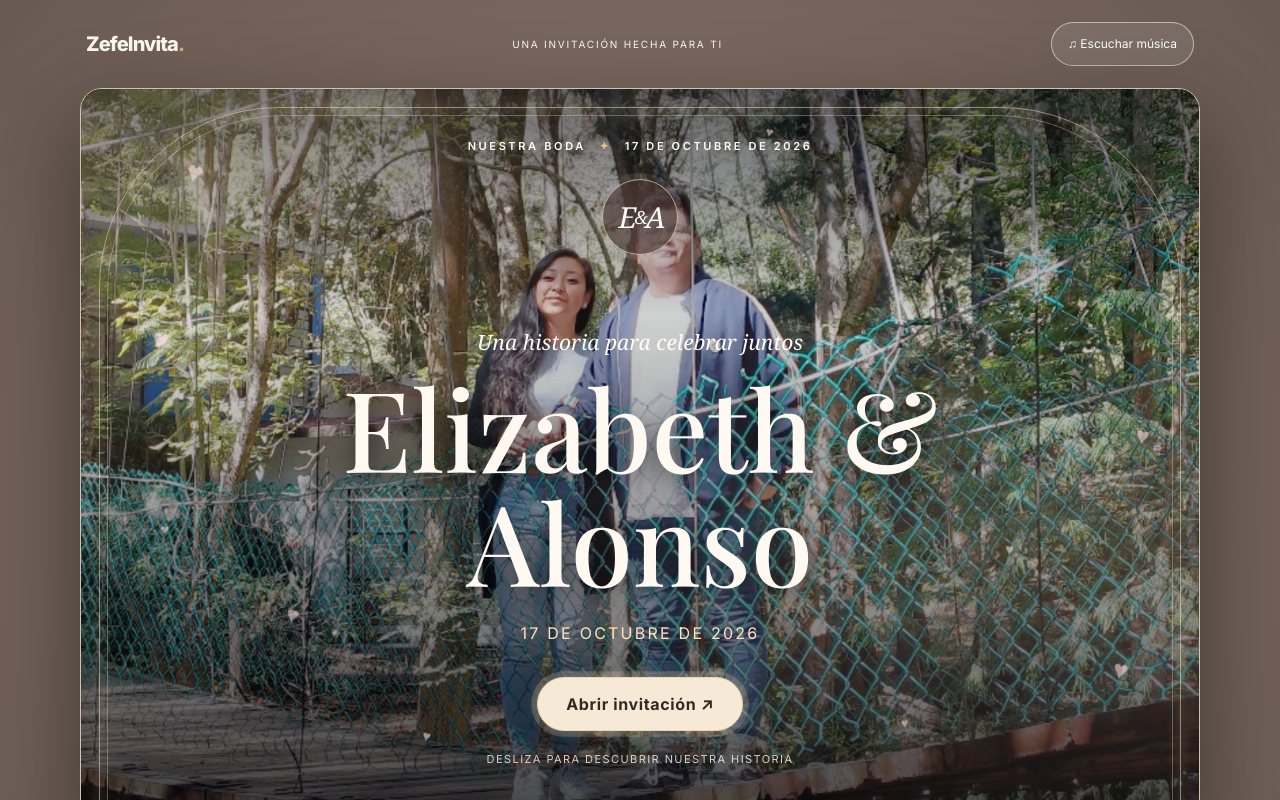
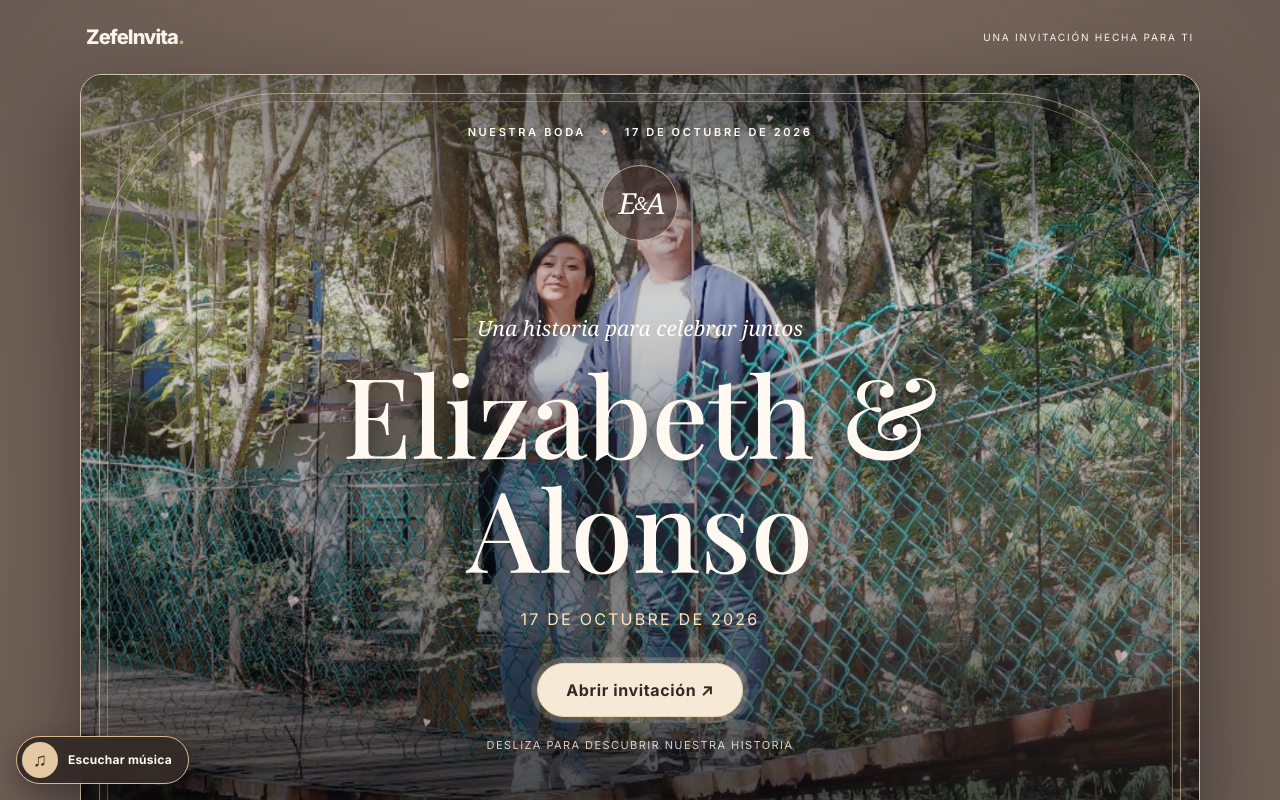
Before and after one commit to MiguelZefe/invitea, a Next.js app: page /boda/elizabeth-y-alonso in a window 1280 px wide. Shown: the top 800 px of the page. Built offline with nearby package versions, Linux system fonts and the light colour scheme; a web font is replaced by a local one.

Commit message:
feat: show wedding meal time and persistent music control

```diff
--- a/src/components/wedding-story/WeddingStory.module.css
+++ b/src/components/wedding-story/WeddingStory.module.css
@@ -13,9 +13,12 @@
 .brand { font-size: 20px; font-weight: 750; letter-spacing: -.045em; }
 .brand span { color: #d9ad78; }
 .headerNote { font-size: 10px; letter-spacing: .18em; text-align: center; }
-.musicButton { min-height: 44px; border: 1px solid #ffffff85; border-radius: 99px; padding: 8px 16px; background: #ffffff18; color: white; font-size: 12px; cursor: pointer; }
-.musicButton:hover { background: #ffffff32; }
-.audioError { margin: 0 0 12px; color: white; text-align: right; font-size: 13px; }
+.musicDock { position: fixed; z-index: 20; bottom: max(16px, env(safe-area-inset-bottom)); left: max(16px, env(safe-area-inset-left)); display: grid; justify-items: start; gap: 8px; }
+.musicButton { display: inline-flex; min-height: 48px; align-items: center; gap: 10px; border: 1px solid #d9b88b; border-radius: 99px; background: #332a27ed; padding: 5px 16px 5px 5px; box-shadow: 0 8px 28px #17100c66; color: #fff8ef; font-size: 12px; font-weight: 700; letter-spacing: .02em; cursor: pointer; backdrop-filter: blur(12px); }
+.musicButton:hover { background: #574031f5; }
+.musicIcon { display: grid; width: 36px; height: 36px; flex: none; place-items: center; border-radius: 50%; background: #e5c9a2; color: #423024; font-size: 19px; }
+.musicActive .musicIcon { animation: musicPulse 2.4s ease-in-out infinite; }
+.audioError { max-width: min(270px, calc(100vw - 32px)); margin: 0; border-radius: 10px; background: #332a27f2; padding: 9px 12px; color: #fff8ef; font-size: 12px; line-height: 1.4; }
 
 .cover { position: relative; display: grid; min-height: min(890px, 94svh); overflow: hidden; place-items: center; isolation: isolate; border: 1px solid #d4c3ac; border-radius: 22px 22px 4px 4px; background: #777160; box-shadow: 0 32px 90px #0007; color: #fffdf8; text-align: center; }
 .coverImage { z-index: -3; object-fit: cover; object-position: center 63%; animation: coverArrival 2.5s ease-out both, coverBreath 22s ease-in-out 2.5s infinite alternate; }
@@ -94,6 +97,9 @@
 .detailCard h3 { font-family: var(--font-playfair), Georgia, serif; font-size: clamp(28px, 4vw, 40px); font-weight: 450; }
 .detailTime { margin: 8px 0 30px; color: #805b3d; font-family: Georgia, serif; font-size: 22px; font-style: italic; }
 .detailCard > p:not(.detailTime) { max-width: 360px; line-height: 1.7; }
+.mealDetail { display: flex; align-items: baseline; justify-content: space-between; gap: 16px; margin-top: 28px; border-top: 1px solid #dfcfbb; border-bottom: 1px solid #dfcfbb; padding: 16px 0; }
+.mealDetail span { color: #876548; font-size: 11px; font-weight: 700; letter-spacing: .16em; text-transform: uppercase; }
+.mealDetail strong { color: #4d362a; font-family: var(--font-playfair), Georgia, serif; font-size: 23px; font-weight: 500; white-space: nowrap; }
 .detailCard a { display: inline-flex; min-height: 44px; align-items: center; gap: 14px; margin-top: 28px; border-bottom: 1px solid #8e6a4d; color: #684832; font-weight: 700; text-decoration: none; }
 .detailCard a:hover { color: #ad7147; }
 
@@ -164,6 +170,7 @@
 @keyframes ornamentSparkle { from { opacity: 0; transform: scale(.6) rotate(-12deg); } to { opacity: 1; transform: scale(1) rotate(0); } }
 @keyframes monogramBloom { from { opacity: 0; transform: scale(.65) rotate(-18deg); } to { opacity: 1; transform: scale(1) rotate(0); } }
 @keyframes heartDrift { from { transform: translate3d(-15px, 20px, 0) rotate(-16deg) scale(.8); } to { transform: translate3d(18px, -28px, 0) rotate(14deg) scale(1.2); } }
+@keyframes musicPulse { 50% { box-shadow: 0 0 0 5px #e5c9a22b; } }
 @keyframes scrollRise { from { opacity: 0; transform: translateY(45px) scale(.96); } to { opacity: 1; transform: translateY(0) scale(1); } }
 
 @supports (animation-timeline: view()) {
@@ -196,6 +203,7 @@
   .editor { margin: 0 14px 18px; padding: 21px; }
   .editorGrid { grid-template-columns: 1fr; }
   .footer { border-radius: 0; }
+  .musicDock { bottom: max(12px, env(safe-area-inset-bottom)); left: max(12px, env(safe-area-inset-left)); }
 }
 
 @media (max-width: 420px) {
@@ -209,7 +217,7 @@
 }
 
 @media (prefers-reduced-motion: reduce) {
-  .coverImage, .coverGlow, .coverGlow::after, .coverFrame, .coverTop, .seal, .coverLead, .cover h1, .coverDate, .openButton, .coverHint, .letterOpened, .letterOpened .ornament, .letterOpened .monogram, .familyCard, .detailCard, .photoButton, .hearts span { animation: none; }
+  .coverImage, .coverGlow, .coverGlow::after, .coverFrame, .coverTop, .seal, .coverLead, .cover h1, .coverDate, .openButton, .coverHint, .letterOpened, .letterOpened .ornament, .letterOpened .monogram, .familyCard, .detailCard, .photoButton, .hearts span, .musicActive .musicIcon { animation: none; }
   .seal, .openButton, .photoButton img { transition: none; }
   .openButton:hover, .photoButton:hover img { transform: none; }
 }
--- a/src/components/wedding-story/WeddingStory.tsx
+++ b/src/components/wedding-story/WeddingStory.tsx
@@ -54,6 +54,8 @@ export default function WeddingStory({ initial, isSample = false }: Props) {
   const invitationRef = useRef<HTMLElement>(null);
   const photoInputRef = useRef<HTMLInputElement>(null);
   const photoUrlsRef = useRef<string[]>([]);
+  const manualAudioChoiceRef = useRef(false);
+  const autoplayAttemptedRef = useRef(false);
   const photos = isSample && previewPhotos.length ? previewPhotos : story.photos;
   const initials = weddingInitials(story.names);
   const confirmationUrl = story.confirmationWhatsApp
@@ -65,18 +67,30 @@ export default function WeddingStory({ initial, isSample = false }: Props) {
 
   useEffect(() => () => { photoUrlsRef.current.forEach((url) => URL.revokeObjectURL(url)); }, []);
 
+  useEffect(() => {
+    if (isSample || autoplayAttemptedRef.current) return;
+    autoplayAttemptedRef.current = true;
+    // Browsers may reject unmuted autoplay. The fixed control remains available.
+    void audioRef.current?.play().catch(() => {});
+  }, [isSample]);
+
   function update(field: "names" | "date" | "time" | "introduction" | "ceremonyName" | "ceremonyAddress" | "receptionAddress", value: string) {
     setStory((current) => ({ ...current, [field]: value }));
   }
 
   function openInvitation() {
     setOpened(true);
+    if (!isSample && !manualAudioChoiceRef.current && audioRef.current?.paused) {
+      // Opening the invitation is a user gesture, so it can unlock playback.
+      void audioRef.current.play().catch(() => {});
+    }
     window.requestAnimationFrame(() => invitationRef.current?.scrollIntoView({ behavior: window.matchMedia("(prefers-reduced-motion: reduce)").matches ? "auto" : "smooth", block: "start" }));
   }
 
   async function toggleAudio() {
     const audio = audioRef.current;
     if (!audio) return;
+    manualAudioChoiceRef.current = true;
     if (playing) { audio.pause(); return; }
     try {
       await audio.play();
@@ -123,12 +137,7 @@ export default function WeddingStory({ initial, isSample = false }: Props) {
       <header className={styles.header}>
         <Link href={isSample ? "/muestras/boda" : "/"} className={styles.brand}>ZefeInvita<span>.</span></Link>
         <span className={styles.headerNote}>{isSample ? "PLANTILLA DE MUESTRA · DATOS FICTICIOS" : "UNA INVITACIÓN HECHA PARA TI"}</span>
-        <button type="button" onClick={toggleAudio} aria-label={playing ? "Pausar música" : "Reproducir música"} aria-pressed={playing} className={styles.musicButton}>
-          <span aria-hidden="true">♫</span> {playing ? "Pausar música" : "Escuchar música"}
-        </button>
-        <audio ref={audioRef} loop preload="none" onPlay={() => setPlaying(true)} onPause={() => setPlaying(false)}><source src={story.music.src} type={story.music.type} /></audio>
       </header>
-      {audioError && <p role="alert" className={styles.audioError}>{audioError}</p>}
 
       {isSample && <section className={styles.editor} aria-labelledby="wedding-editor-title">
         <div><p className={styles.eyebrow}>TU VERSIÓN</p><h2 id="wedding-editor-title">Hazla tuya</h2><p>Prueba el diseño con tus datos. Los cambios solo viven en este navegador; no se guardan ni se publican.</p></div>
@@ -188,7 +197,7 @@ export default function WeddingStory({ initial, isSample = false }: Props) {
         <h2 id="wedding-details-title">Los momentos del día</h2>
         <div className={styles.detailGrid}>
           <article className={styles.detailCard}><span className={styles.cardNumber}>01 / LA CEREMONIA</span><div className={styles.cardIcon} aria-hidden="true">✧</div><h3>{story.ceremonyName}</h3><p className={styles.detailTime}>{weddingTimeLabel(story.time)}</p><p>{story.ceremonyAddress}</p>{story.ceremonyMap && <a href={story.ceremonyMap} target="_blank" rel="noopener noreferrer">Cómo llegar a la ceremonia <span aria-hidden="true">↗</span><span className="sr-only"> (abre Google Maps en otra pestaña)</span></a>}</article>
-          <article className={styles.detailCard}><span className={styles.cardNumber}>02 / LA RECEPCIÓN</span><div className={styles.cardIcon} aria-hidden="true">❦</div><h3>{story.receptionName}</h3><p className={styles.detailTime}>{story.receptionTime ? weddingTimeLabel(story.receptionTime) : "Hora por confirmar"}</p><p>{story.receptionAddress}</p>{story.receptionMap && <a href={story.receptionMap} target="_blank" rel="noopener noreferrer">Cómo llegar a la recepción <span aria-hidden="true">↗</span><span className="sr-only"> (abre Google Maps en otra pestaña)</span></a>}</article>
+          <article className={styles.detailCard}><span className={styles.cardNumber}>02 / LA RECEPCIÓN</span><div className={styles.cardIcon} aria-hidden="true">❦</div><h3>{story.receptionName}</h3><p className={styles.detailTime}>{story.receptionTime ? weddingTimeLabel(story.receptionTime) : "Inicio por confirmar"}</p><p>{story.receptionAddress}</p>{story.mealTime && <div className={styles.mealDetail}><span>Comida</span><strong>{weddingTimeLabel(story.mealTime)}</strong></div>}{story.receptionMap && <a href={story.receptionMap} target="_blank" rel="noopener noreferrer">Cómo llegar a la recepción <span aria-hidden="true">↗</span><span className="sr-only"> (abre Google Maps en otra pestaña)</span></a>}</article>
         </div>
       </section>
 
@@ -212,6 +221,14 @@ export default function WeddingStory({ initial, isSample = false }: Props) {
       <footer className={styles.footer}><span aria-hidden="true">✦</span><p>Gracias por acompañarnos en esta historia.</p><strong>{story.names || "Nuestra boda"}</strong><span className={styles.footerDate}>{weddingDateLabel(story.date)}</span>{isSample && <p className={styles.sampleNotice}>Muestra ficticia. No confirma asistencia ni crea un evento real.</p>}</footer>
     </div>
 
+    <div className={styles.musicDock}>
+      {audioError && <p role="alert" className={styles.audioError}>{audioError}</p>}
+      <button type="button" onClick={toggleAudio} aria-label={playing ? "Pausar música" : "Escuchar música"} aria-pressed={playing} className={`${styles.musicButton} ${playing ? styles.musicActive : ""}`}>
+        <span className={styles.musicIcon} aria-hidden="true">♫</span><span>{playing ? "Pausar música" : "Escuchar música"}</span>
+      </button>
+      <audio ref={audioRef} loop preload="none" onPlay={() => setPlaying(true)} onPause={() => setPlaying(false)}><source src={story.music.src} type={story.music.type} /></audio>
+    </div>
+
     {photos.length > 0 && <dialog ref={dialogRef} className={styles.lightbox} aria-label="Fotografía ampliada" onClick={(event) => { if (event.target === dialogRef.current) dialogRef.current.close(); }}>
       <div className={styles.lightboxInner}><button type="button" onClick={() => dialogRef.current?.close()} className={styles.lightboxClose} aria-label="Cerrar fotografía">✕</button><Image src={photos[selectedPhoto].src} alt={photos[selectedPhoto].alt} width={photos[selectedPhoto].width} height={photos[selectedPhoto].height} unoptimized={photos[selectedPhoto].src.startsWith("blob:")} sizes="90vw" /><div className={styles.lightboxActions}><button type="button" onClick={() => setSelectedPhoto((selectedPhoto - 1 + photos.length) % photos.length)}>← Anterior</button><span>{selectedPhoto + 1} / {photos.length}</span><button type="button" onClick={() => setSelectedPhoto((selectedPhoto + 1) % photos.length)}>Siguiente →</button></div></div>
     </dialog>}
--- a/src/lib/wedding-story.ts
+++ b/src/lib/wedding-story.ts
@@ -17,6 +17,7 @@ export type WeddingStoryData = {
   receptionAddress: string;
   receptionMap: string | null;
   receptionTime: string | null;
+  mealTime: string | null;
   music: { src: string; type: string };
   confirmationWhatsApp: { number: string; label: string } | null;
   brideWhatsApp: { number: string; label: string } | null;
@@ -36,6 +37,7 @@ export const elizabethAndAlonso: WeddingStoryData = {
   receptionAddress: "3ra cerrada de Encinos #29, San Miguel Topilejo",
   receptionMap: "https://maps.app.goo.gl/CrJ5VTA8n45dCDkQ6",
   receptionTime: null,
+  mealTime: "15:00",
   music: { src: "/music/elizabeth-alonso-original.mp3", type: "audio/mpeg" },
   confirmationWhatsApp: { number: "525525613131", label: "55 2561 3131" },
   brideWhatsApp: { number: "5215587010907", label: "+52 1 55 8701 0907" },
@@ -60,6 +62,7 @@ export const editorialWeddingSample: WeddingStoryData = {
   receptionAddress: "Terraza imaginaria · Ciudad ficticia",
   receptionMap: null,
   receptionTime: null,
+  mealTime: null,
   music: { src: "/music/wedding-story-original.wav", type: "audio/wav" },
   confirmationWhatsApp: null,
   brideWhatsApp: null,
```
Also changed, not shown: 2 other files (tests, documents, lock files or other folders).
